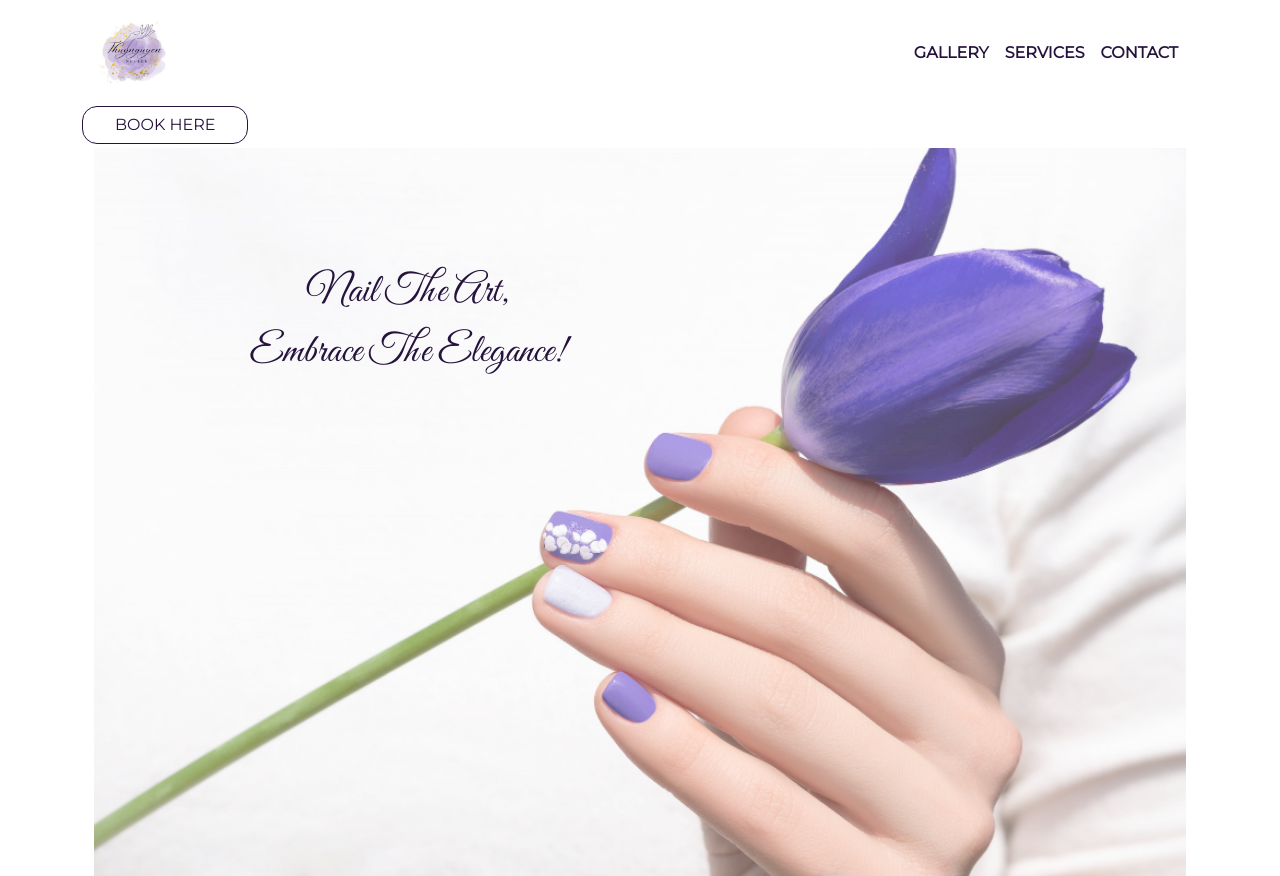
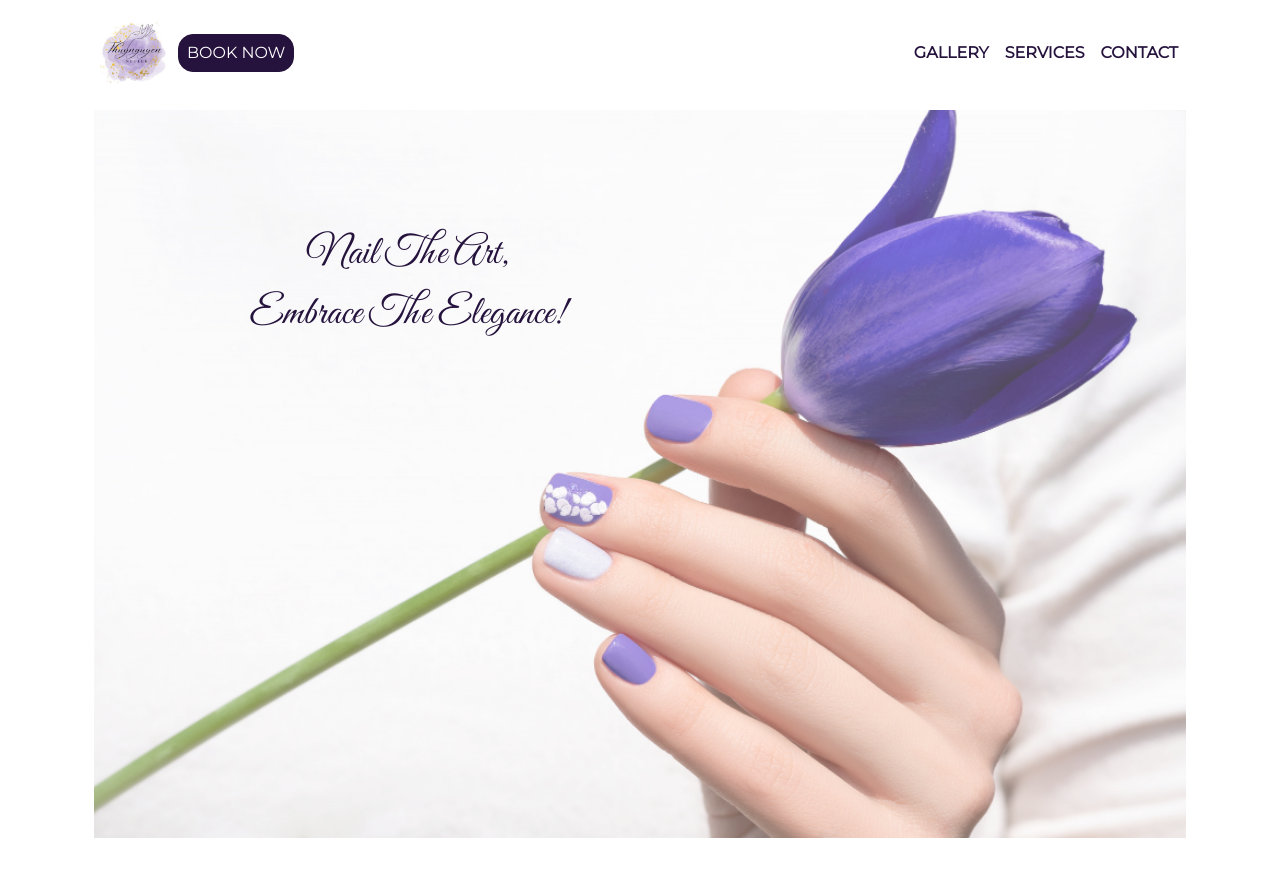
Before and after one commit to thikimyen-nguyen/thuynguyennegler, a website: page index.html in a window 1280 px wide. Shown: the top 876 px of the page. Drawn offline with nearby package versions, Linux system fonts and the light colour scheme; files that its build step writes are made by us from their sources; no server answers.

Commit message:
add booking

```diff
--- a/index.html
+++ b/index.html
@@ -6,7 +6,7 @@
     <meta name="viewport" content="width=device-width, initial-scale=1.0" />
     <meta
       name="description"
-      content="negler i Halden, nail art in Halden"
+      content="negler i Halden, nail in Halden, thuy nguyen negler"
     />
     <link rel="preconnect" href="https://fonts.googleapis.com">
     <link rel="preconnect" href="https://fonts.gstatic.com" crossorigin>
@@ -25,7 +25,7 @@
       src="https://cdn.jsdelivr.net/npm/bootstrap@5.2.0/dist/js/bootstrap.min.js"
     ></script>
 
-    <title>thuynguyen-negler</title>
+    <title>thuynguyennegler</title>
   </head>
   <body class="container">
     <header class="sticky-top bg-white">
@@ -38,6 +38,8 @@
               alt="thuy nguyen negler"
               width="80"
           /></a>
+          <a href="https://thuy8lea.setmore.com/bookappointment"
+          class="btn btn-secondary text-uppercase ms-1 me-2 ps-2 pe-2">book now</a>
           <button
             class="navbar-toggler"
             type="button"
@@ -53,13 +55,9 @@
             class="collapse navbar-collapse justify-content-end"
             id="navbarTogglerDemo02"
           >
+
             <ul class="navbar-nav mb-2 mb-lg-0 fw-bolder text-uppercase">
-              <!-- <li class="nav-item">
-                <a
-                  class="nav-link"
-                  >book</a
-                >
-              </li> -->
+
               <li class="nav-item">
                 <a
                   class="nav-link"
@@ -89,8 +87,7 @@
           </div>
         </div>
       </nav>
-      <a href="https://docs.google.com/forms/d/e/1FAIpQLSe62W5TufE0bpkaWAiNI3WYu4O7VZapiC5uFXXdMEcM0BjDYg/viewform"
-      class="btn btn-outline-secondary text-uppercase">book here</a>
+
 
     </header>
 
@@ -181,58 +178,7 @@
               <img class="w-100" src="asset/1703155963587.jpg" alt="thuy nguyen negler services"></div>
 
           </div>
-          <!-- Booking -->
-          <!-- <div class="pt-5 mt-5"  id="booking">
-            <h2
-              class="text-center text-secondary border-bottom border-danger text-uppercase"
 
-            >
-             booking
-            </h2>
-
-            <form
-              class="needs-validation m-auto col-md-8 col-lg-6"
-              id="bookingForm"
-            >
-              <div class="mb-4">
-                <label for="name" class="form-label">Name</label>
-                <input
-                  type="text"
-                  class="form-control"
-                  name="name"
-                  id="name"
-                  minlength="4"
-                  placeholder="Minimum 04 charaters"
-                  aria-required="true"
-                  required
-                />
-              </div>
-              <div class="mb-3">
-                <label for="phone" class="form-label">Phone</label>
-                <input type="tel" class="form-control" id="phone" required>
-            </div>
-            <div class="mb-3">
-                <label for="service" class="form-label">Service</label>
-                <select class="form-select" id="service" required>
-                    <option value="" disabled selected>Select a service</option>
-                    <option value="service1">Service 1</option>
-                    <option value="service2">Service 2</option>
-
-                </select>
-            </div>
-            <div class="mb-3">
-                <label for="date" class="form-label">Date</label>
-                <input type="date" class="form-control" id="date" required>
-            </div>
-            <div class="mb-3">
-                <label for="time" class="form-label">Time</label>
-                <input type="time" class="form-control" id="time" required>
-            </div>
-            <button type="submit" class="btn btn-primary">Book Now</button>
-
-            </form>
-
-          </div> -->
 
           <!-- Contact -->
           <div class="pt-5 mt-5"  id="contact">
```
